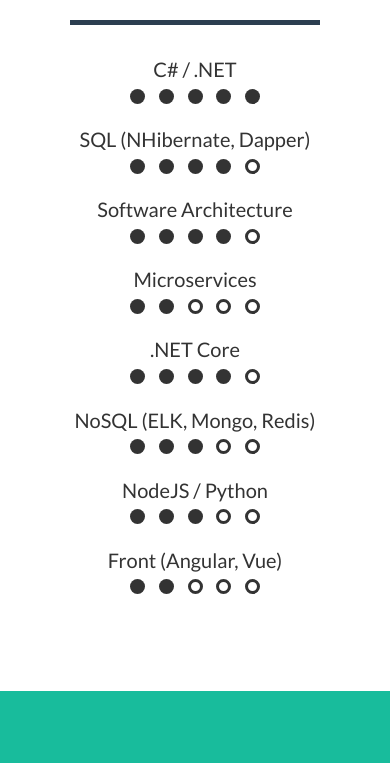
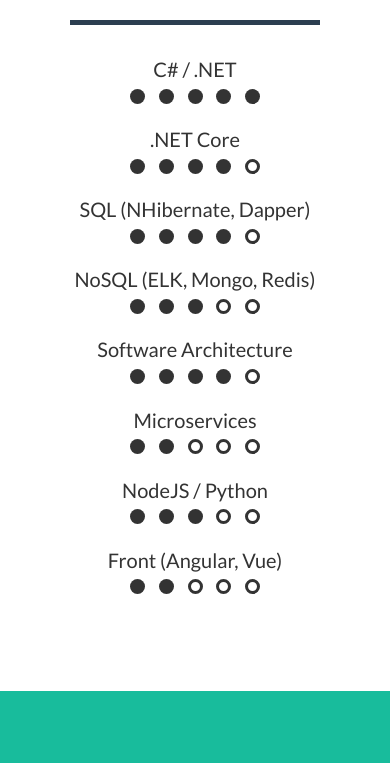
Before and after one commit to rsilva93/rsilva93.github.io, a plain HTML site: page index.html in a window 390 px wide. Shown: the part 662-1425 px from the top of the page. Drawn offline with nearby package versions, Linux system fonts and the light colour scheme.

Commit message:
Skills section responsiveness fixed

```diff
--- a/index.html
+++ b/index.html
@@ -89,33 +89,6 @@
                         <span class="dot"></span>
                         <span class="dot"></span>
                     </p>
-					<p>
-                        SQL (NHibernate, Dapper)
-                        <br>
-                        <span class="dot"></span>
-                        <span class="dot"></span>
-                        <span class="dot"></span>
-                        <span class="dot"></span>
-                        <span class="dot-empty"></span>
-                    </p>
-                    <p>
-                        Software Architecture
-                        <br>
-                        <span class="dot"></span>
-                        <span class="dot"></span>
-                        <span class="dot"></span>
-                        <span class="dot"></span>
-                        <span class="dot-empty"></span>
-                    </p>
-                    <p>
-                        Microservices
-                        <br>
-                        <span class="dot"></span>
-                        <span class="dot"></span>
-                        <span class="dot-empty"></span>
-                        <span class="dot-empty"></span>
-                        <span class="dot-empty"></span>
-                    </p>
                 </div>
                 <div class="col-lg-4">
                     <p>
@@ -127,6 +100,19 @@
                         <span class="dot"></span>
                         <span class="dot-empty"></span>
                     </p>
+                </div>
+				<div class="col-lg-4 col-lg-offset-2">
+					<p>
+                        SQL (NHibernate, Dapper)
+                        <br>
+                        <span class="dot"></span>
+                        <span class="dot"></span>
+                        <span class="dot"></span>
+                        <span class="dot"></span>
+                        <span class="dot-empty"></span>
+                    </p>
+                </div>
+                <div class="col-lg-4">
                     <p>
                         NoSQL (ELK, Mongo, Redis)
                         <br>
@@ -136,6 +122,30 @@
                         <span class="dot-empty"></span>
                         <span class="dot-empty"></span>
                     </p>
+                </div>
+				<div class="col-lg-4 col-lg-offset-2">
+                    <p>
+                        Software Architecture
+                        <br>
+                        <span class="dot"></span>
+                        <span class="dot"></span>
+                        <span class="dot"></span>
+                        <span class="dot"></span>
+                        <span class="dot-empty"></span>
+                    </p>
+                </div>
+                <div class="col-lg-4">
+                    <p>
+                        Microservices
+                        <br>
+                        <span class="dot"></span>
+                        <span class="dot"></span>
+                        <span class="dot-empty"></span>
+                        <span class="dot-empty"></span>
+                        <span class="dot-empty"></span>
+                    </p>
+                </div>
+				<div class="col-lg-4 col-lg-offset-2">
                     <p>
                         NodeJS / Python
                         <br>
@@ -145,6 +155,8 @@
                         <span class="dot-empty"></span>
                         <span class="dot-empty"></span>
                     </p>
+                </div>
+                <div class="col-lg-4">
                     <p>
                         Front (Angular, Vue)
                         <br>
```
